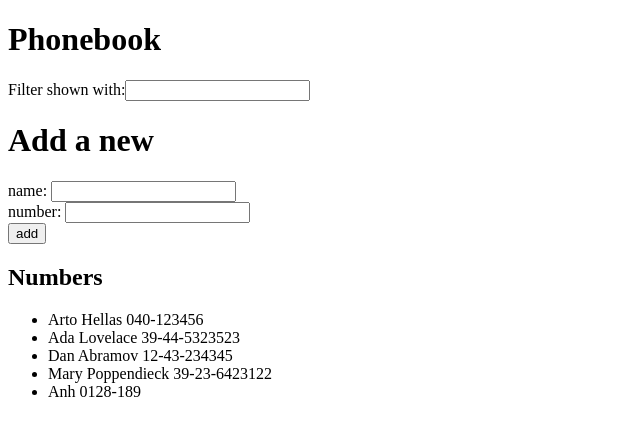
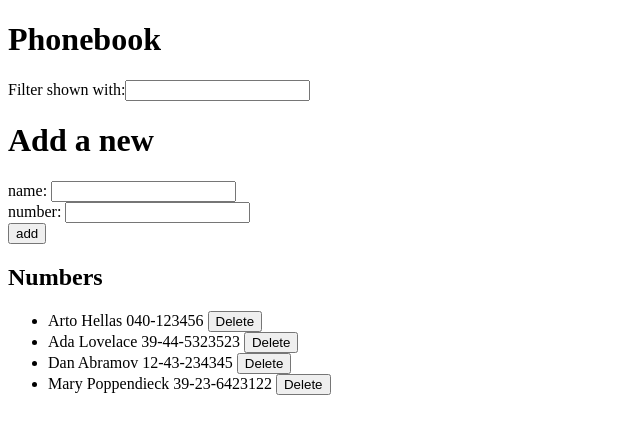
Before and after one commit to Evelyn-PA/Full-Stack-Open, a React (Vite) app in the folder part2/phonebook/: page / in a window 1280 px wide. Shown: the top 436 px of the page, without its empty margins (0-640 px from the left). Built offline with nearby package versions, Linux system fonts and the light colour scheme; data requests are answered from the project's data file.

Commit message:
Feat: Nearly complete task 2.14

```diff
--- a/part2/phonebook/db.json
+++ b/part2/phonebook/db.json
@@ -1,5 +1,5 @@
 {
-  "persons": [
+  "persons":[
     {
       "name": "Arto Hellas",
       "number": "040-123456",
@@ -19,11 +19,6 @@
       "name": "Mary Poppendieck",
       "number": "39-23-6423122",
       "id": "4"
-    },
-    {
-      "id": "98c0",
-      "name": "Anh",
-      "number": "0128-189"
     }
   ]
 }
--- a/part2/phonebook/src/App.jsx
+++ b/part2/phonebook/src/App.jsx
@@ -38,7 +38,7 @@ const App = () => {
     personService
       .addData(newPerson)
       .then(returnedPerson => {
-        setPersons(prev=> prev.concat(returnedPerson))
+        setPersons(prev => prev.concat(returnedPerson))
         setNewName("")
         setNewPhone("")
       })
@@ -52,7 +52,7 @@ const App = () => {
       <h1>Add a new</h1>
       <PersonForm addPerson={addPerson} onNameChange={onNameChange} onPhoneChange={onPhoneChange} newName={newName} newPhone={newPhone} />
       <h2>Numbers</h2>
-      <Person filteredPerson={filteredPerson} />
+      <Person filteredPerson={filteredPerson} p={setPersons} />
     </div>
   )
 }
--- a/part2/phonebook/src/component/Person.jsx
+++ b/part2/phonebook/src/component/Person.jsx
@@ -1,7 +1,15 @@
-export default function Person({filteredPerson}) {
+import personService from "../services/person"
+
+export default function Person({ filteredPerson, p }) {
+    const deleteTheData = (id) => {
+        personService
+            .deleteData(id)
+            .then(() => p(prev => prev.filter(person => person.id !== id)))
+    }
     return (
         <ul>
-            {filteredPerson.map(person => (<li key={person.name}>{person.name} {person.number}</li>))}
+            {filteredPerson.map(person => (<li key={person.id}>{person.name} {person.number} <button onClick={() => deleteTheData(person.id)}>Delete</button> </li>))}
+
         </ul>
     )
 }
--- a/part2/phonebook/src/services/person.js
+++ b/part2/phonebook/src/services/person.js
@@ -12,7 +12,13 @@ const addData = newObject => {
     const request = axios.post(baseURL, newObject)
     return request.then(response => response.data)
 }
+
+const deleteData = id => {
+    const request = axios.delete(`${baseURL}/${id}`)
+    return request.then(response =>response.data)
+}
 export default {
     getAll: getAll,
-    addData: addData
+    addData: addData,
+    deleteData: deleteData
 }
```
